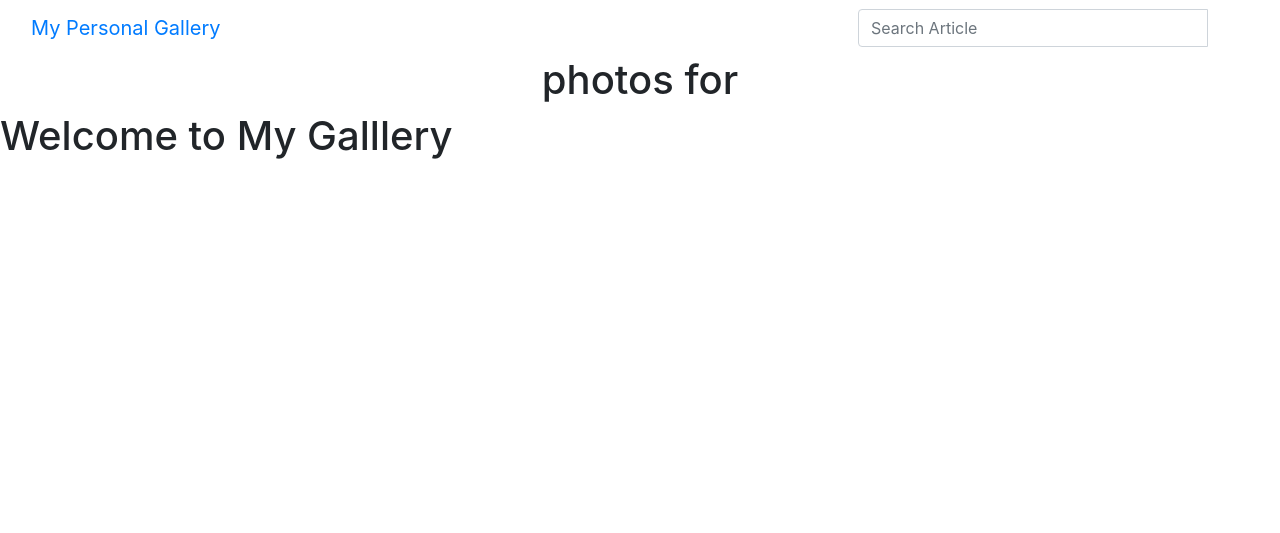
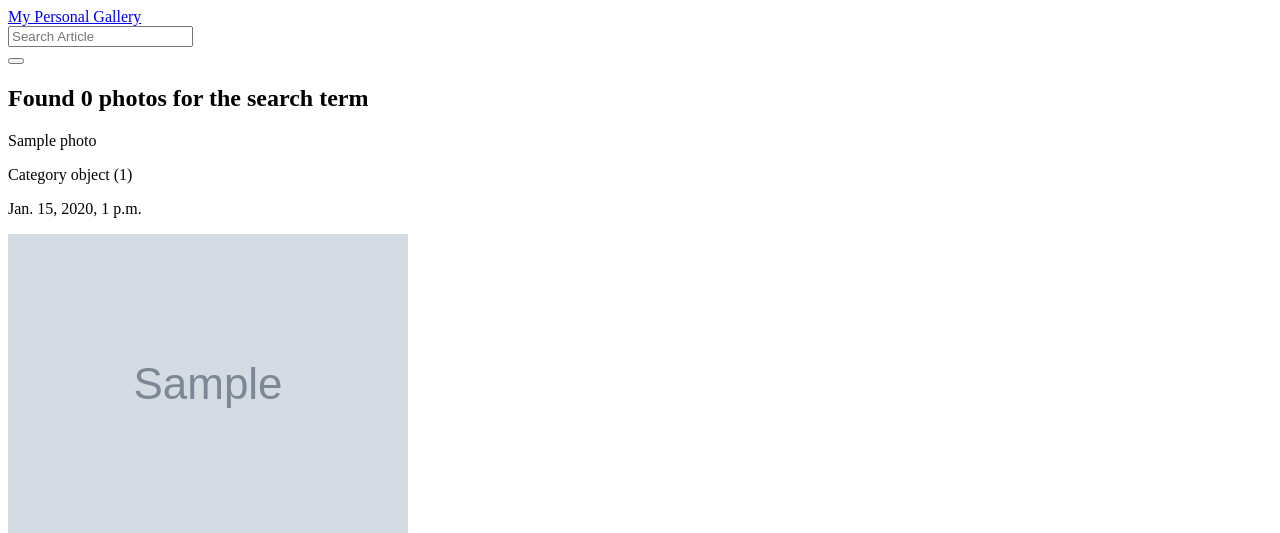
Before and after one commit to MARTIN-OMOLLO/GALLERY, a Django app: page / in a window 1280 px wide. Shown: the top 533 px of the page. Run offline with Django 4.2, Linux system fonts and the light colour scheme; tables that the repository leaves empty hold one stand-in row (values such as "Sample post"); grey boxes marked "Sample" are stand-in pictures; some libraries are stand-ins or nearby versions.

Commit message:
add photos and the names

```diff
--- a/GALLERY/models.py
+++ b/GALLERY/models.py
@@ -2,7 +2,13 @@ from django.db import models
 
 # Create your models here.
 
-class Editor(models.Model):
+class Category(models.Model):
     first_name = models.CharField(max_length =30)
-    last_name = models.CharField(max_length =30)
-    email = models.EmailField()
+
+
+class Photos(models.Model):
+    title = models.CharField(max_length =60)
+    post = models.TextField()
+    category = models.ForeignKey(Category , on_delete=models.CASCADE)
+    pub_date = models.DateTimeField(auto_now_add=True)
+    image = models.ImageField(upload_to = 'gallery', blank = False)
--- a/GALLERY/templates/all-gallery/base.html
+++ b/GALLERY/templates/all-gallery/base.html
@@ -1,4 +1,4 @@
-{% load bootstrap4 %}
+
 {% load static%}
 <!DOCTYPE html>
 <html>
@@ -12,18 +12,18 @@
   {% endif %}
 
   {% block styles %}
-    {% bootstrap_css %}
+
   {% endblock %}
 
 </head>
 <body>
     {% include "navbar.html" %}
 
-    {% block content %} <h1 class='text-center'>photos for {{date|date:"l d-F Y"}}</h1> {%endblock%}
+    {% block content %} <h1 class='text-center'>s for {{date|date:"l d-F Y"}}</h1> {%endblock%}
 
     {% block scripts %}
         <script src="https://ajax.googleapis.com/ajax/libs/jquery/3.2.1/jquery.min.js"></script>
-     {% bootstrap_javascript %}
+
     {% endblock %}
 </body>
 </html>
--- a/GALLERY/templates/all-gallery/search.html
+++ b/GALLERY/templates/all-gallery/search.html
@@ -1,4 +1,4 @@
-{%extends '<all-gallery></all-gallery>/base.html'%}
+{%extends 'all-gallery/base.html'%}
 {% block content %}
 <div class="container">
 
--- a/GALLERY/templates/navbar.html
+++ b/GALLERY/templates/navbar.html
@@ -8,16 +8,17 @@
 </head>
 <body>
 
+
 <nav class="navbar navbar-inverse">
   <div class="container-fluid">
     <div class="navbar-header">
-      <a class="navbar-brand" href="{% url '' %}">My Personal Gallery</a>
+      <a class="navbar-brand" href="{% url 'welcome' %}">My Personal Gallery</a>
     </div>
 
     <!-- Adding a search form  -->
     <div class="col-sm-4 col-md-4 navbar-right">
 
-      <form class="navbar-form" role="search" action="{% url 'search_results' %}">
+      <form class="navbar-form" role="search">
 
         <div class="input-group">
           <input type="text" class="form-control" placeholder="Search Article" name="article">
@@ -31,6 +32,5 @@
     <!-- search form end -->
   </div>
 </nav>
-
 </body>
 </html>
--- a/GALLERY/templates/welcome.html
+++ b/GALLERY/templates/welcome.html
@@ -1,5 +1,5 @@
 
-{%include "all-gallery/base.html"%}
+{%include "all-gallery/search.html"%}
 <!DOCTYPE html>
 <html lang="en">
 <head>
@@ -9,6 +9,17 @@
     <title>Galllery</title>
 </head>
 <body>
-    <h1> Welcome to My Galllery</h1>
+   {% for photo in photos%}
+   <p>{{photo.title}}</p>
+   <p>{{photo.category}}</p>
+   <p>{{photo.pub_date}}</p>
+   <img src="{{photo.image.url}}" alt="">
+   <p>{{photo.post}}</p>
+
+   {% empty %}
+   <div>
+       <p>no items to display</p>
+   </div>
+   {% endfor %}
 </body>
 </html>
--- a/GALLERY/views.py
+++ b/GALLERY/views.py
@@ -1,35 +1,8 @@
 from django.shortcuts import render
 from django.http  import HttpResponse
+from .models import Category, Photos
 
 # Create your views here.
 def welcome(request):
-    return render(request, 'welcome.html')
-
-import datetime as dt
-#..........
-def gallery_of_day(request):
-    date = dt.date.today()
-    html = f'''
-        <html>
-            <body>
-                <h1> {date.day}-{date.month}-{date.year}</h1>
-            </body>
-        </html>
-            '''
-    return render(request, 'current-photos.html')
-
-
-def convert_dates(dates):
-
-    # Function that gets the weekday number for the date.
-    day_number = dt.date.weekday(dates)
-
-    days = ['Monday','Tuesday','Wednesday','Thursday','Friday','Saturday',"Sunday"]
-
-    # Returning the actual day of the week
-    day = days[day_number]
-    return day
-
-def gallery_of_day(request):
-    date = dt.date.today()
-    return render(request, 'all-gallery/current-photos.html', {"date": date,})
+    photos = Photos.objects.all()
+    return render(request, 'welcome.html',{'photos': photos[::-1],})
--- a/gallery/settings.py
+++ b/gallery/settings.py
@@ -38,7 +38,9 @@ INSTALLED_APPS = [
     'django.contrib.sessions',
     'django.contrib.messages',
     'django.contrib.staticfiles',
+    'bootstrap4',
     'GALLERY.apps.GalleryConfig'
+
 ]
 
 MIDDLEWARE = [
```
Also changed, not shown: GALLERY/admin.py (+3 -7 lines), GALLERY/migrations/0001_initial.py (added), GALLERY/migrations/0002_alter_photos_image.py (added), GALLERY/migrations/__init__.py (deleted), gallery/image6.png (added), gallery/p2.jpeg (added).
